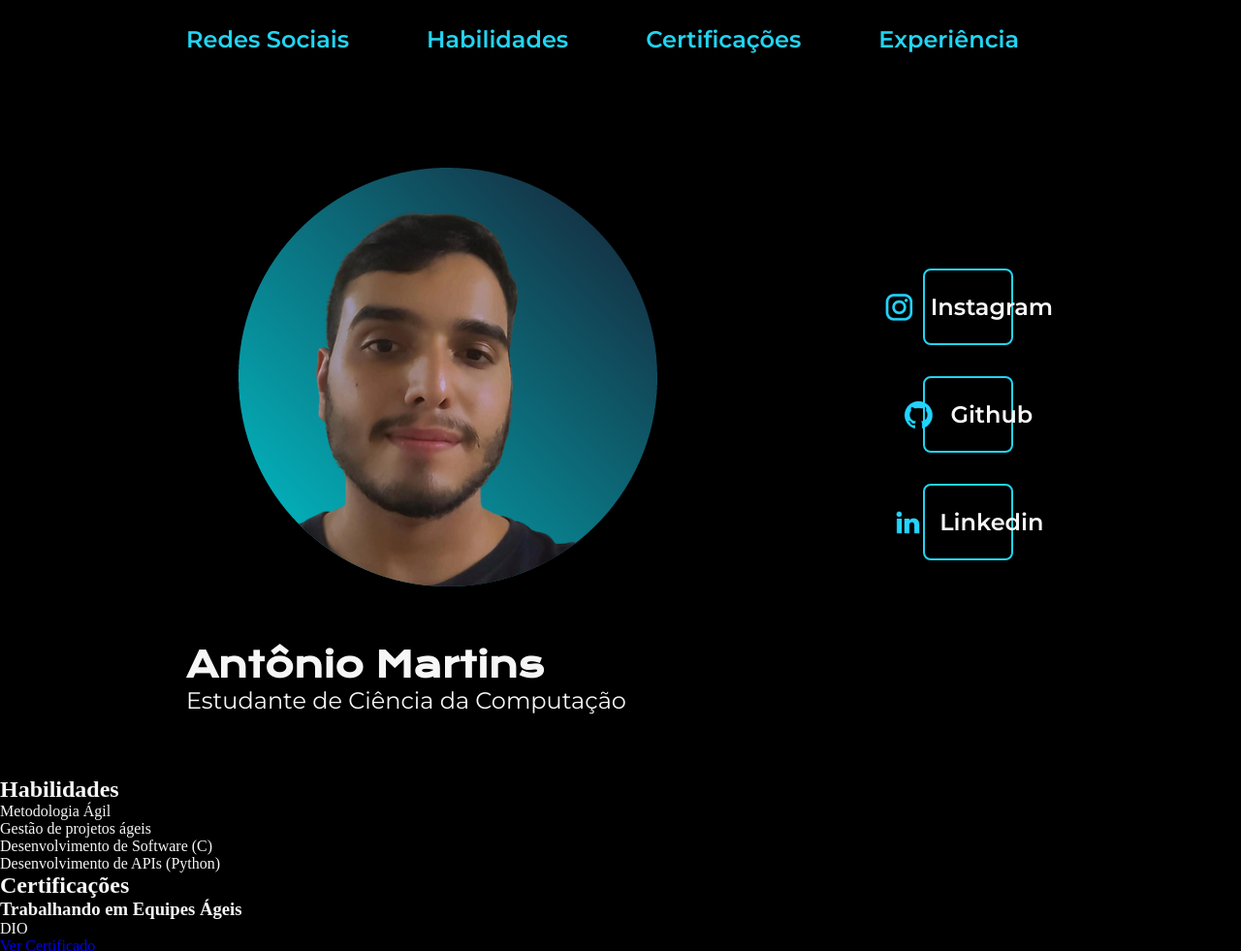
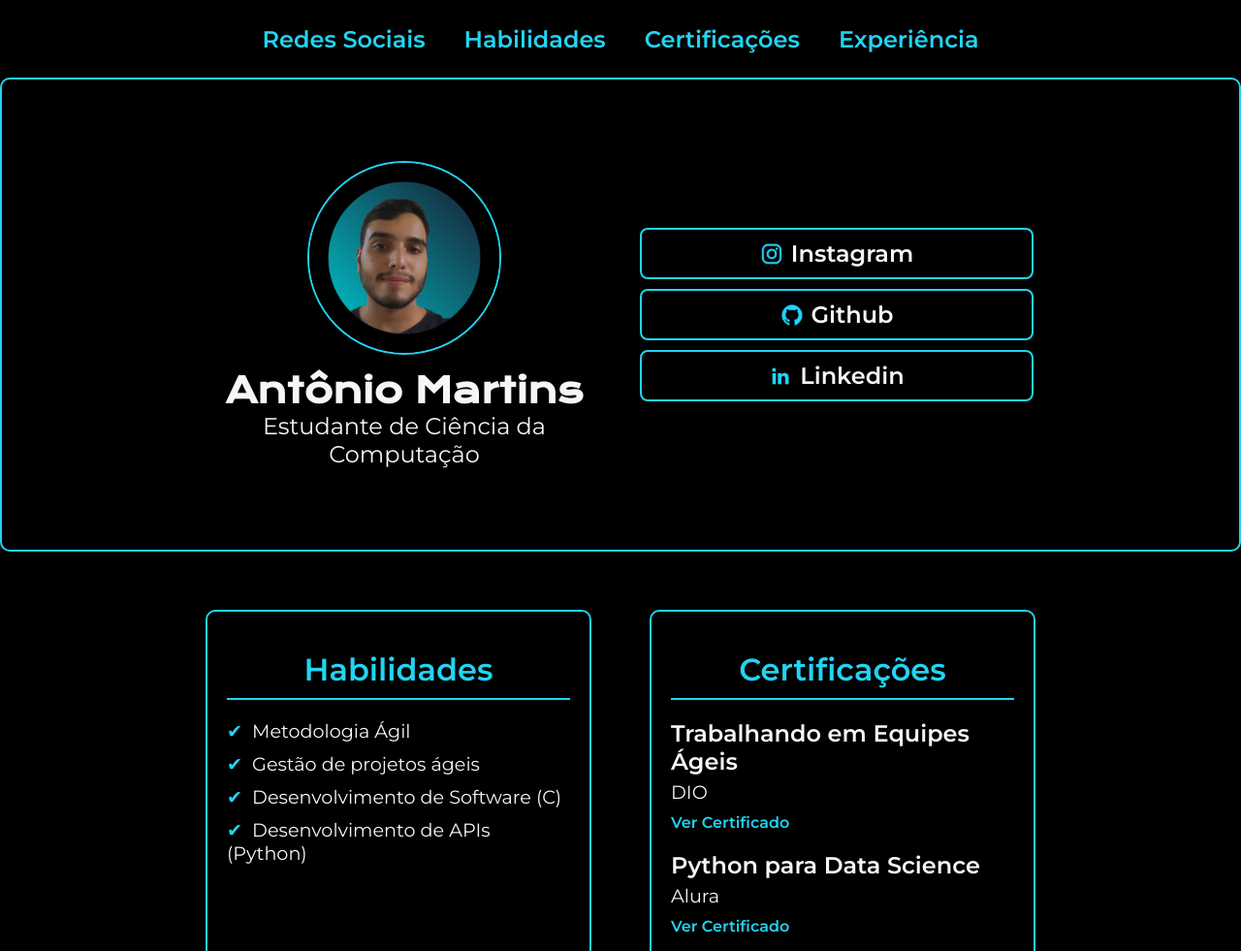
Before and after one commit to tonibmartins/site-portfolio, a plain HTML site: page index.html in a window 1280 px wide. Shown: the top 981 px of the page at 97% size. Drawn offline with nearby package versions, Linux system fonts and the light colour scheme.

Commit message:
Update style.css

```diff
--- a/styles/style.css
+++ b/styles/style.css
@@ -6,133 +6,226 @@
     --cor-terciaria: #22d4f2;
     --cor-hover: #272727;
 
-    --font-primaria: 'Krona One' , sans-serif;
+    --font-primaria: 'Krona One', sans-serif;
     --font-secundaria: 'Montserrat', sans-serif;
+
+    --base-font-size: 16px;
 }
 
 * {
     margin: 0;
     padding: 0;
+    box-sizing: border-box;
+}
 
+html {
+    font-size: 100%;
 }
 
 body {
-    box-sizing: border-box;
     background-color: var(--cor-primaria);
-    color: var(--cor-secundaria)
+    color: var(--cor-secundaria);
+    font-family: var(--font-secundaria);
+    font-size: 1rem;
 }
 
-.cabecalho{
-    padding: 2% 0% 0% 15%;
+.cabecalho {
+    padding: 2% 0;
+    text-align: center;
 }
 
 .cabecalho__menu {
     display: flex;
-    gap: 80px;
+    justify-content: center;
+    gap: 2.5rem;
 }
 
 .cabecalho__menu_link {
     color: var(--cor-terciaria);
-    font-family: var(--font-secundaria);
     font-size: 1.5rem;
     font-weight: 600;
     text-decoration: none;
 }
 
-.titulo-destaque {
-    color: var(--cor-terciaria);
+.cabecalho__menu_link:hover {
+    color: var(--cor-hover);
 }
 
 .apresentacao {
+    display: flex;
+    justify-content: space-between;
+    align-items: center;
     padding: 5% 15%;
-    display: flex;
-    align-items: center;
-    justify-content: space-between;
-    gap: 82px;
+    flex-wrap: wrap;
+    border: 0.125rem solid var(--cor-terciaria);
+    border-radius: 0.625rem;
+    margin-bottom: 1.25rem;
 }
 
-.apresentacao__conteudo {
-    width: 50% ;
-    display: flex;
-    flex-direction: column;
-    gap: 40px;
+.apresentacao__perfil {
+    text-align: center;
+    flex: 1;
+    min-width: 15.625rem;
+    margin: 1.25rem;
+}
+
+.profile-picture {
+    width: 12.5rem;
+    height: 12.5rem;
+    border-radius: 50%;
+    margin-bottom: 0.625rem;
+    border: 0.125rem solid var(--cor-terciaria);
 }
 
 .apresentacao__conteudo__titulo {
     font-size: 2.25rem;
     font-family: var(--font-primaria);
-
 }
 
 .apresentacao__conteudo__paragrafo {
     font-size: 1.5rem;
-    font-family: var(--font-secundaria);
 }
 
 .apresentacao__links {
     display: flex;
     flex-direction: column;
-    justify-content: space-between;
     align-items: center;
-    gap: 32px;
-}
-.apresentacao__links__subtitulo {
-    font-size: 1.5rem;
-    font-family: var(--font-primaria);
-    font-weight: 400;
+    gap: 0.625rem;
+    flex: 1;
+    min-width: 15.625rem;
+    margin: 1.25rem;
 }
 
 .apresentacao__links__navegacao {
     display: flex;
-    justify-content: center;
-    gap: 16px;
-    width: 50%;
-    text-align: center;
-    font-family: var(--font-secundaria);
+    align-items: center;
+    gap: 0.5rem;
+    padding: 0.625rem 1.25rem;
+    border: 0.125rem solid var(--cor-terciaria);
+    border-radius: 0.5rem;
+    text-decoration: none;
+    color: var(--cor-secundaria);
     font-size: 1.5rem;
     font-weight: 600;
-    border: 2px solid var(--cor-terciaria);
-    border-radius: 8px;
-    padding: 21.5px 0;
-    text-decoration: none;
-    color: var(--cor-secundaria);
-    align-items: center;
+    transition: background-color 0.3s, color 0.3s;
+    width: 100%;
+    justify-content: center;
 }
 
-.apresentacao__links__link:hover {
+.apresentacao__links__navegacao img {
+    width: 1.5rem;
+    height: 1.5rem;
+}
+
+.apresentacao__links__navegacao:hover {
     background-color: var(--cor-hover);
 }
 
-.apresentacao__imagem {
-    width: 50%;
+.section-title {
+    font-size: 2rem;
+    margin: 1.25rem 0;
+    text-align: center;
+    color: var(--cor-terciaria);
+    border-bottom: 0.125rem solid var(--cor-terciaria);
+    padding-bottom: 0.625rem;
+}
+
+.details {
+    display: flex;
+    justify-content: space-between;
+    flex-wrap: wrap;
+    padding: 1.25rem 15%;
+    gap: 1.25rem;
+}
+
+.skills, .certifications, .experience {
+    flex: 1;
+    margin: 1.25rem;
+    min-width: 18.75rem;
+    border: 0.125rem solid var(--cor-terciaria);
+    border-radius: 0.625rem;
+    padding: 1.25rem;
+}
+
+.skills ul, .certifications ul {
+    list-style-type: none;
+    padding: 0;
+}
+
+.skills li, .certifications li {
+    font-size: 1.2rem;
+    margin: 0.625rem 0;
+}
+
+.skills li::before, .certifications li::before {
+    content: '✔';
+    color: var(--cor-terciaria);
+    margin-right: 0.625rem;
+}
+
+.certification {
+    margin-bottom: 1.25rem;
+}
+
+.certification h3 {
+    font-size: 1.5rem;
+    margin-bottom: 0.3125rem;
+}
+
+.certification p {
+    font-size: 1.2rem;
+    margin-bottom: 0.625rem;
+}
+
+.certification a {
+    color: var(--cor-terciaria);
+    text-decoration: none;
+    font-weight: 600;
+}
+
+.certification a:hover {
+    text-decoration: underline;
+}
+
+.job {
+    margin-bottom: 1.25rem;
+}
+
+.job h3 {
+    font-size: 1.5rem;
+    margin-bottom: 0.3125rem;
+}
+
+.job p {
+    font-size: 1.2rem;
+    margin-bottom: 0.625rem;
 }
 
 .rodape {
-    padding: 50px;
+    padding: 1.25rem;
+    text-align: center;
+    background-color: var(--cor-terciaria);
     color: var(--cor-primaria);
-    background-color: var(--cor-terciaria);
-    text-align: center;
-    font-family: var(--font-secundaria);
-    font-size: 1.5rem;
-    font-weight: 400;
+    font-size: 1.2rem;
 }
 
-@media (max-width: 1200px) {
-
-    .cabecalho {
-        padding: 10%;
-    }
-
+@media (max-width: 48rem) {
     .cabecalho__menu {
-        justify-content: center;
+        flex-direction: column;
+        gap: 1.25rem;
     }
 
     .apresentacao {
-        flex-direction: column-reverse;
-        padding: 5%;
+        padding: 1.25rem;
     }
 
-    .apresentacao__conteudo {
-        width: auto;
+    .details {
+        padding: 1.25rem 5%;
+        flex-direction: column;
+        align-items: center;
+    }
+
+    .skills, .certifications, .experience {
+        margin: 1.25rem 0;
     }
 }
```
